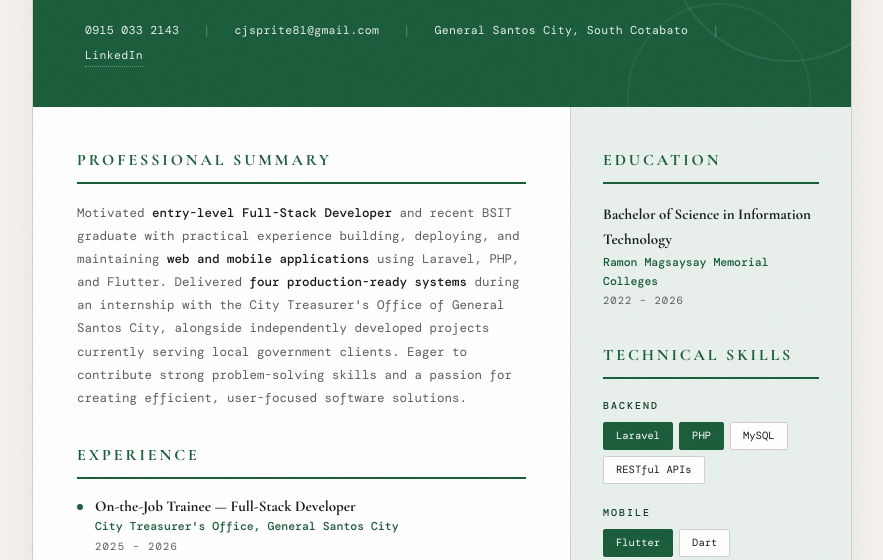
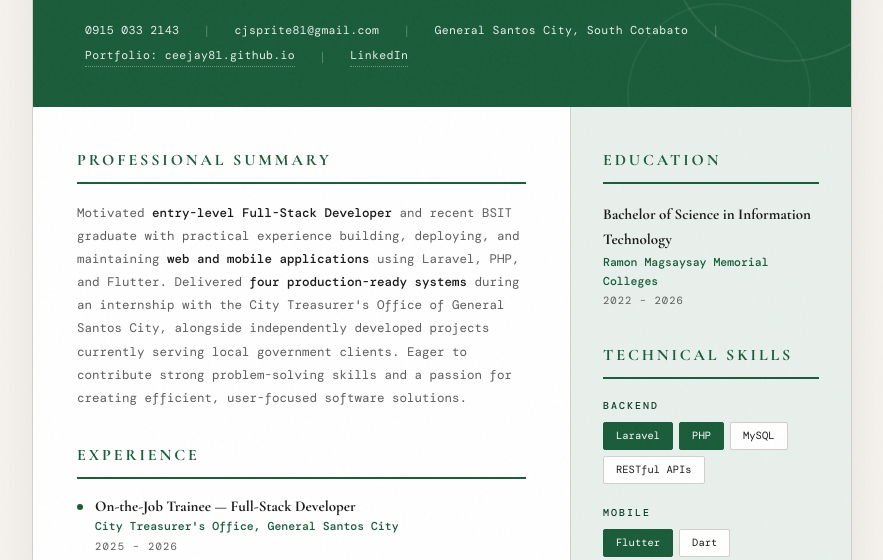
Before and after one commit to ceejay81/ceejay81.github.io, a plain HTML site: page resume.html in a window 1280 px wide. Shown: the part 163-723 px from the top of the page, without its empty margins (198-1081 px from the left). Drawn offline with nearby package versions, Linux system fonts and the light colour scheme; a web font is replaced by a local one.

Commit message:
Update resume with portfolio URL and about section with Barangay Blotter System

```diff
--- a/resume.html
+++ b/resume.html
@@ -450,6 +450,8 @@
       <span class="divider">|</span>
       <span>General Santos City, South Cotabato</span>
       <span class="divider">|</span>
+      <span><a href="https://ceejay81.github.io" style="color:#fff; text-decoration:none; border-bottom:1px dotted rgba(255,255,255,0.4);">Portfolio: ceejay81.github.io</a></span>
+      <span class="divider">|</span>
       <span><a href="https://www.linkedin.com/in/christopher-jude-espiritu-b130823a6/" style="color:#fff; text-decoration:none; border-bottom:1px dotted rgba(255,255,255,0.4);">LinkedIn</a></span>
     </div>
   </div>
```
Also changed, not shown: index.html (+1 -1 lines).
